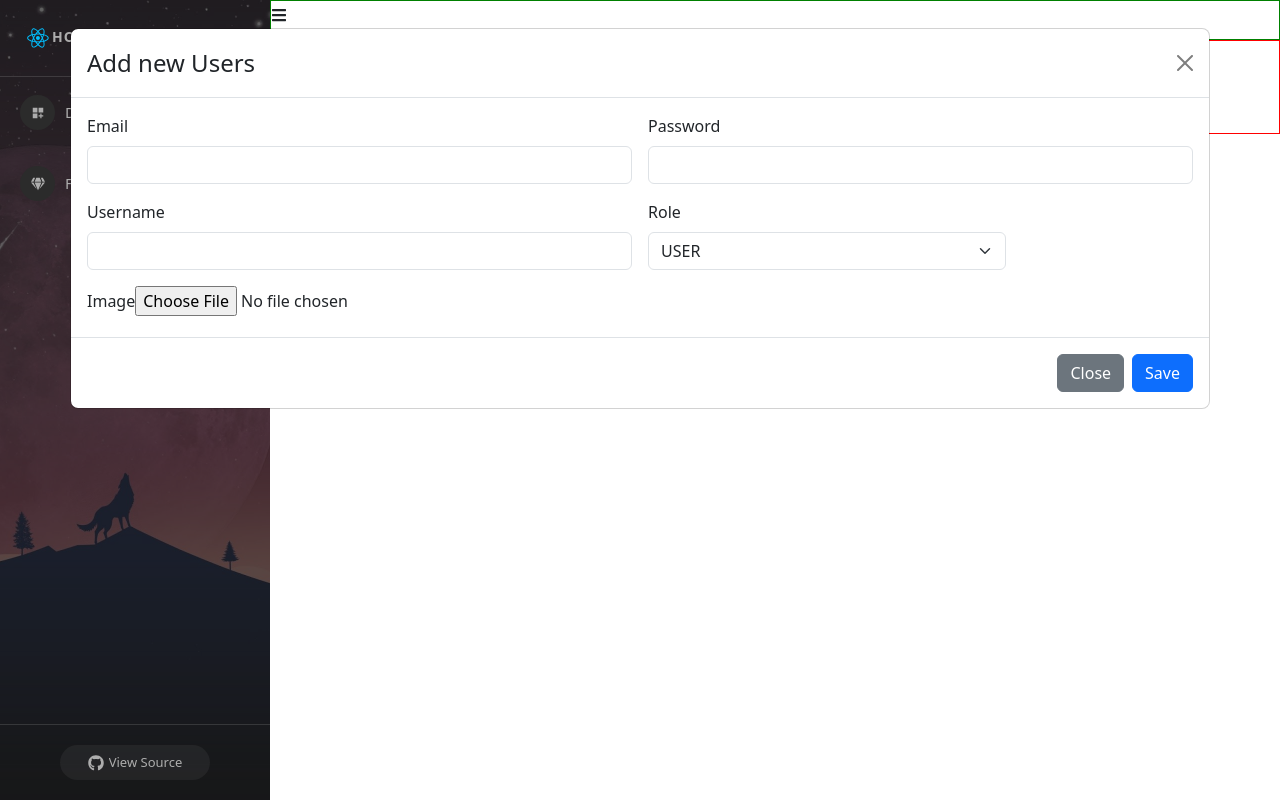
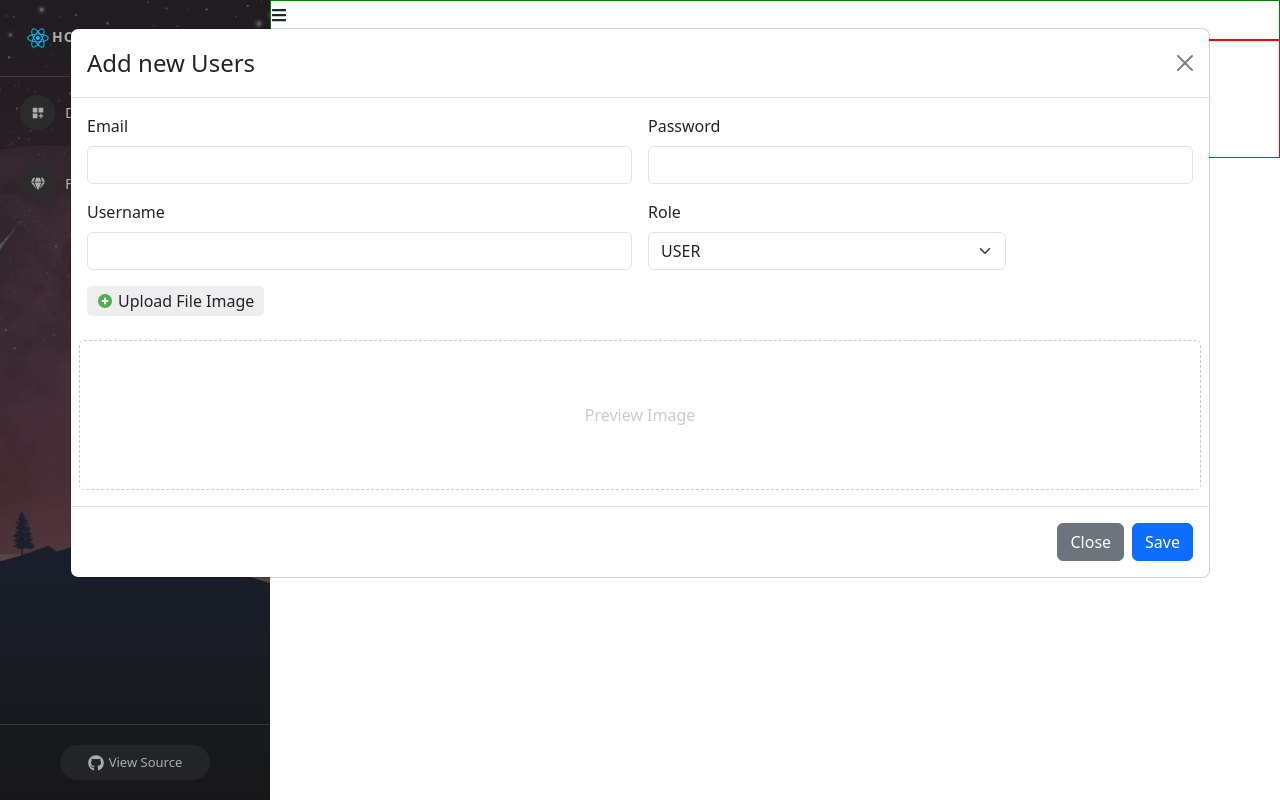
Before and after one commit to alfie-tran/demo-react, a React (Create React App) app: page /admins/manage-users in a window 1280 px wide. Both pictures are taken after a click on the button "Launch demo modal". Built offline with nearby package versions, Linux system fonts and the light colour scheme.

Commit message:
dung modal va handle upload file thong qua state cua react; css lai

```diff
--- a/src/App.scss
+++ b/src/App.scss
@@ -42,7 +42,7 @@
 			z-index: 10; //z-index: muc do xep chong len nhau cua cac phan tu. Phan tu nao co z-index cao hon se hien thi tren phan tu co z-index thap hon
 			background-color: rgba(0, 0, 0, 0) !important; //r là red, g là green, b là blue, a là alpha (độ trong suốt)
 			.nav-link {
-				&.active {
+				&:active {
 					//& tuong trung cho ngang hang voi thang nav-link
 					color: #00bfff;
 				}
@@ -72,7 +72,7 @@
 					padding: 0 15px;
 					height: 40px;
 					border: none; //xoa vien cua button
-					&.hover {
+					&:hover {
 						background: black;
 					}
 				}
@@ -82,7 +82,7 @@
 }
 
 video {
-	position: fixed;
+	position: fixed; //video se duoc dat o vi tri co dinh tren man hinh, khong bi anh huong boi cuon trang
 	bottom: 0;
 	width: 100vw;
 }
--- a/src/components/Admin/Content/ManageUsers.js
+++ b/src/components/Admin/Content/ManageUsers.js
@@ -1,16 +1,16 @@
 import ModalCreateUser from './ModalCreateUser';
+import './ManageUsers.scss';
 const ManageUsers = (props) => {
 	return (
 		<div className="manage-user-container">
 			<div className="title">Manage Users</div>
-			<div className="manage-content">
+			<div className="users-content">
 				<div className="">
 					<button>Add new Users</button>
 				</div>
-				<div className="">
-					table user
-					<ModalCreateUser />
-				</div>
+				<div className="">table user</div>
+
+				<ModalCreateUser />
 			</div>
 		</div>
 	);
--- /dev/null
+++ b/src/components/Admin/Content/ManageUsers.scss
@@ -0,0 +1,32 @@
+.manage-user-container {
+	.users-content {
+	}
+}
+.modal-add-user {
+	.img-preview {
+		height: 150px;
+		border: 1px dashed #ccc;
+		border-radius: 5px;
+		display: flex; // Sử dụng flexbox để căn giữa nội dung
+		justify-content: center; // Căn giữa theo chiều ngang
+		align-items: center; // Căn giữa theo chiều dọc
+		color: #ccc;
+		img {
+			max-width: 100%;
+			max-height: 100%;
+		}
+	}
+}
+.label-upload {
+	display: flex;
+	align-items: center;
+	gap: 5px;
+	padding: 3px 10px;
+	border-radius: 5px;
+	background: #eeeeee;
+	width: fit-content;
+	cursor: pointer;
+	&:hover {
+		background-color: #a5a5a5;
+	}
+}
--- a/src/components/Admin/Content/ModalCreateUser.js
+++ b/src/components/Admin/Content/ModalCreateUser.js
@@ -1,6 +1,7 @@
 import { useState } from 'react';
 import Button from 'react-bootstrap/Button';
 import Modal from 'react-bootstrap/Modal';
+import { FcPlus } from 'react-icons/fc';
 
 const ModalCreateUser = () => {
 	const [show, setShow] = useState(false);
@@ -8,13 +9,32 @@
 	const handleClose = () => setShow(false);
 	const handleShow = () => setShow(true);
 
+	//dinh nghia cac state cho reat kiem soat cac input trong form
+	const [email, setEmail] = useState('');
+	const [password, setPassword] = useState('');
+	const [username, setUsername] = useState('');
+	const [role, setRole] = useState('USER');
+	const [image, setImage] = useState('');
+	const [previewImage, setPreviewImage] = useState('');
+
+	const handleUploadImage = (event) => {
+		//neu user upload anh thi moi cap nhat. nguoc lai ko upload anh thi cho bien bang null
+		if (event.target && event.target.files && event.target.files[0]) {
+			// cap nhat lai gia tri cho bien previewImage => setPreviewImage
+			setPreviewImage(URL.createObjectURL(event.target.files[0]));
+			setImage(event.target.files[0]);
+		} else {
+			// setPreviewImage('');
+		}
+		console.log('>>> check file upload: ', event.target.files[0]);
+	};
 	return (
 		<>
 			<Button variant="primary" onClick={handleShow}>
 				Launch demo modal
 			</Button>
 
-			<Modal size="xl" show={show} onHide={handleClose} backdrop={false}>
+			<Modal size="xl" show={show} onHide={handleClose} backdrop={false} className="modal-add-user">
 				<Modal.Header closeButton>
 					<Modal.Title>Add new Users</Modal.Title>
 				</Modal.Header>
@@ -22,29 +42,62 @@
 					<form className="row g-3">
 						<div className="col-md-6">
 							<label className="form-label">Email</label>
-							<input type="email" className="form-control" />
+							<input
+								type="email"
+								className="form-control"
+								value={email}
+								onChange={(event) => setEmail(event.target.value)}
+							/>
 						</div>
 						<div className="col-md-6">
 							<label className="form-label">Password</label>
-							<input type="password" className="form-control" />
+							<input
+								type="password"
+								className="form-control"
+								value={password}
+								onChange={(event) => setPassword(event.target.value)}
+							/>
 						</div>
 
 						<div className="col-md-6">
 							<label className="form-label">Username</label>
-							<input type="text" className="form-control" />
+							<input
+								type="text"
+								className="form-control"
+								value={username}
+								onChange={(event) => setUsername(event.target.value)}
+							/>
 						</div>
 						<div className="col-md-4">
 							<label className="form-label">Role</label>
-							<select className="form-select">
-								<option selected value="USER">
-									USER
-								</option>
+							<select
+								className="form-select"
+								value={role}
+								onChange={(event) => {
+									setRole(event.target.value);
+								}}
+							>
+								<option value="USER">USER</option>
 								<option value="ADMIN">ADMIN</option>
 							</select>
 						</div>
 						<div className="col-md-12">
-							<label className="form-label">Image</label>
-							<input type="file" />
+							<label className="form-label label-upload" htmlFor="labelUpload">
+								<FcPlus /> Upload File Image
+							</label>
+							<input
+								type="file"
+								id="labelUpload"
+								hidden
+								onChange={(event) => {
+									handleUploadImage(event);
+								}}
+							/>
+						</div>
+						<div className="col-md-12 img-preview">
+							{/* neu co hinh anh thi moi hien thi, neu khong co hinh anh thi khong hien thi  */}
+							{/* <img src="https://www.w3schools.com/images/picture.jpg" /> */}
+							{previewImage ? <img src={previewImage} /> : <span>Preview Image</span>}
 						</div>
 					</form>
 				</Modal.Body>
```
